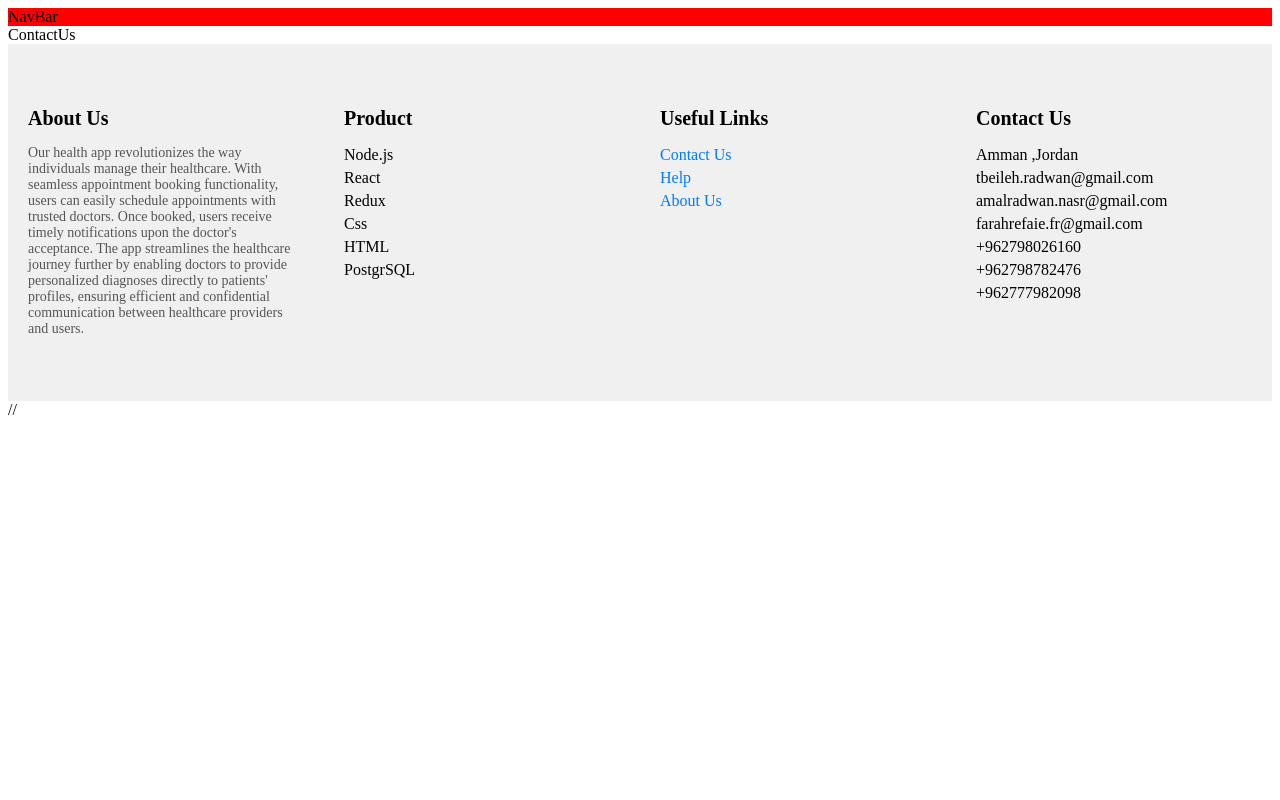
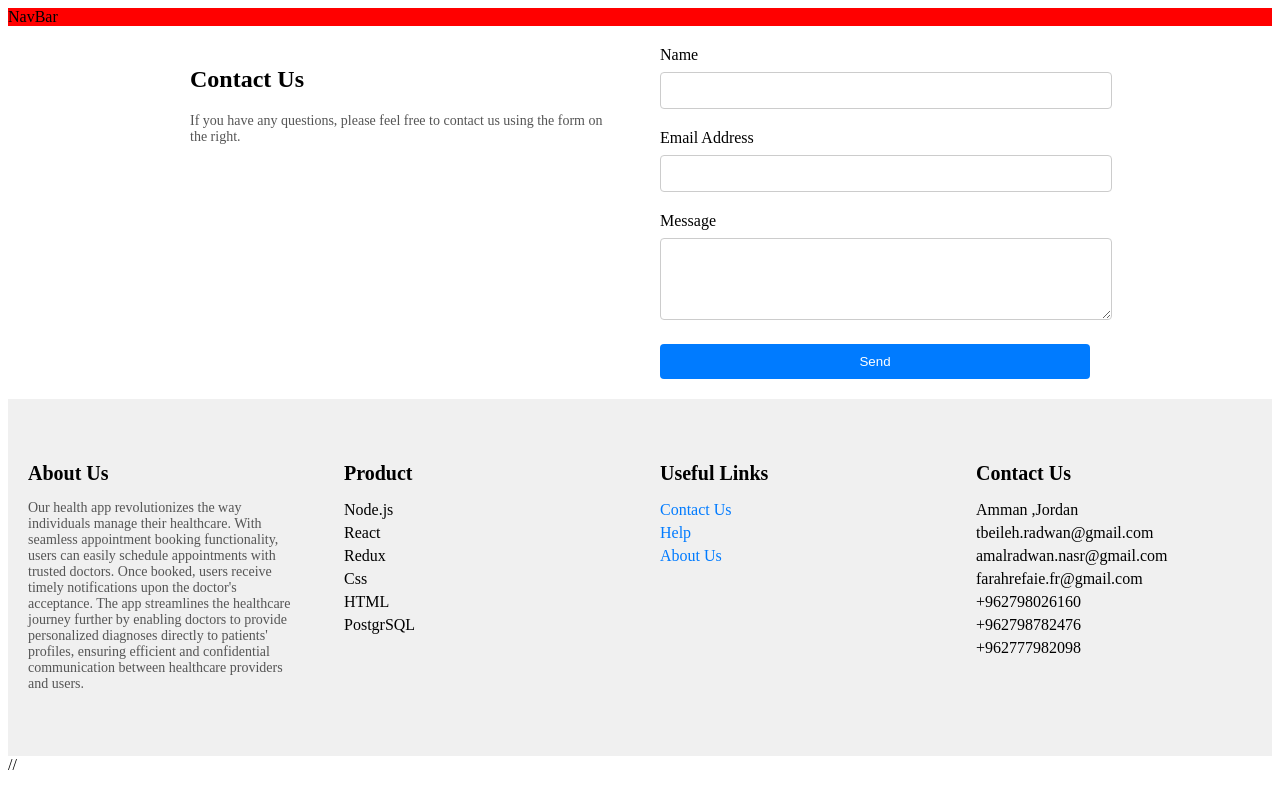
Before and after one commit to nasramal/MERAKI_Academy_Project_5_forked, a React (Vite) app in the folder frontend/: page /ContactUs in a window 1280 px wide. Built offline with nearby package versions, Linux system fonts and the light colour scheme.

Commit message:
add the contact us page

```diff
--- a/frontend/src/pages/ContactUs/ContactUs.css
+++ b/frontend/src/pages/ContactUs/ContactUs.css
@@ -0,0 +1,64 @@
+.contact-us-container {
+    display: flex;
+    justify-content: space-between;
+    align-items: flex-start;
+    max-width: 900px;
+    margin: 0 auto;
+    padding: 20px;
+    gap: 40px;
+  }
+
+  .contact-us-text {
+    flex: 1;
+  }
+
+  .contact-us-form {
+    flex: 1;
+  }
+
+  .contact-us-form form {
+    display: flex;
+    flex-direction: column;
+  }
+
+  .form-group {
+    margin-bottom: 20px;
+  }
+
+  .form-group label {
+    margin-bottom: 8px;
+    display: block;
+  }
+
+  .form-group input,
+  .form-group textarea {
+    width: 100%;
+    padding: 10px;
+    border: 1px solid #ccc;
+    border-radius: 4px;
+  }
+
+  button {
+    padding: 10px 20px;
+    border: none;
+    border-radius: 4px;
+    background-color: #007BFF;
+    color: white;
+    cursor: pointer;
+  }
+
+  button:hover {
+    background-color: #0056b3;
+  }
+
+  @media (max-width: 768px) {
+    .contact-us-container {
+      flex-direction: column;
+      align-items: center;
+    }
+
+    .contact-us-text,
+    .contact-us-form {
+      width: 100%;
+    }
+  }
--- a/frontend/src/pages/ContactUs/ContactUs.jsx
+++ b/frontend/src/pages/ContactUs/ContactUs.jsx
@@ -1,8 +1,30 @@
 import React from 'react'
-
+import "./ContactUs.css";
 function ContactUs() {
   return (
-    <div>ContactUs</div>
+    <div className="contact-us-container">
+    <div className="contact-us-text">
+      <h2>Contact Us</h2>
+      <p>If you have any questions, please feel free to contact us using the form on the right.</p>
+    </div>
+    <div className="contact-us-form">
+      <form>
+        <div className="form-group">
+          <label htmlFor="name">Name</label>
+          <input type="text" id="name" name="name" required />
+        </div>
+        <div className="form-group">
+          <label htmlFor="email">Email Address</label>
+          <input type="email" id="email" name="email" required />
+        </div>
+        <div className="form-group">
+          <label htmlFor="message">Message</label>
+          <textarea id="message" name="message" rows="4" required></textarea>
+        </div>
+        <button type="submit">Send</button>
+      </form>
+    </div>
+  </div>
   )
 }
 
```
